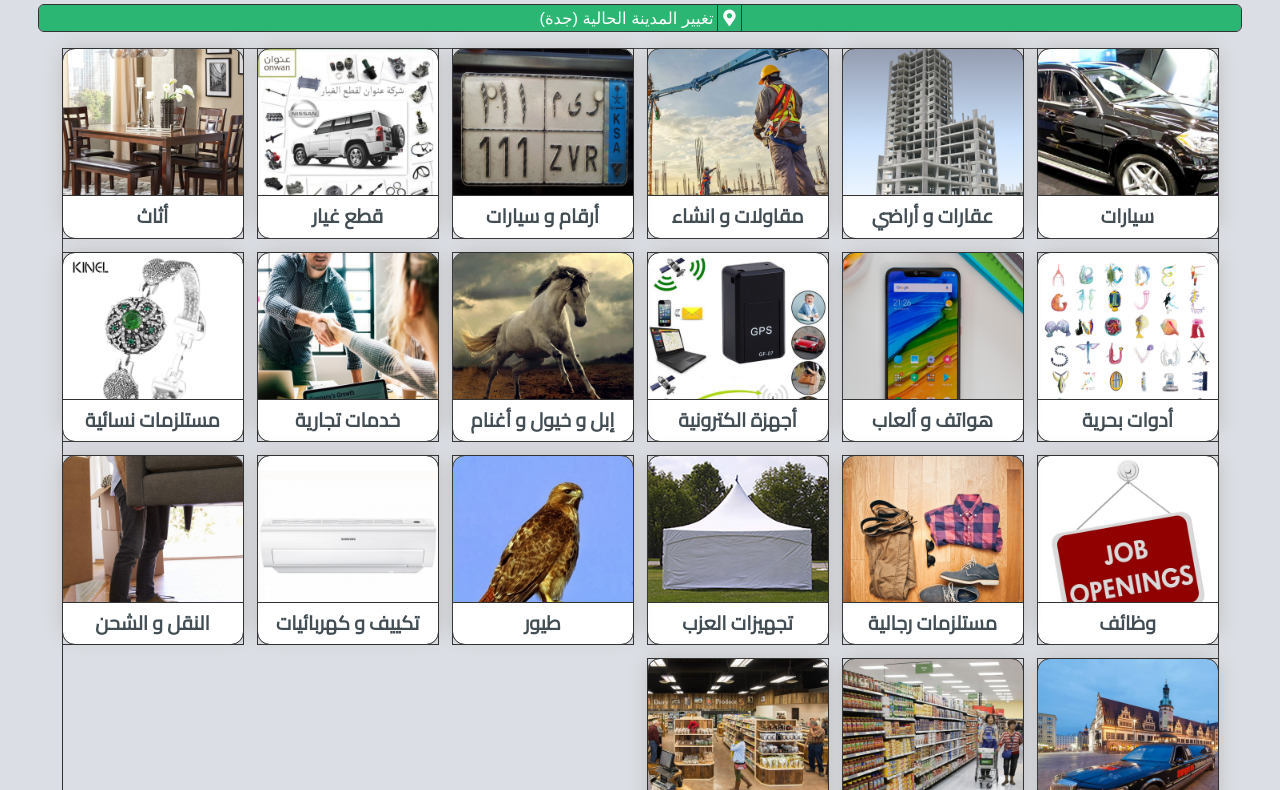
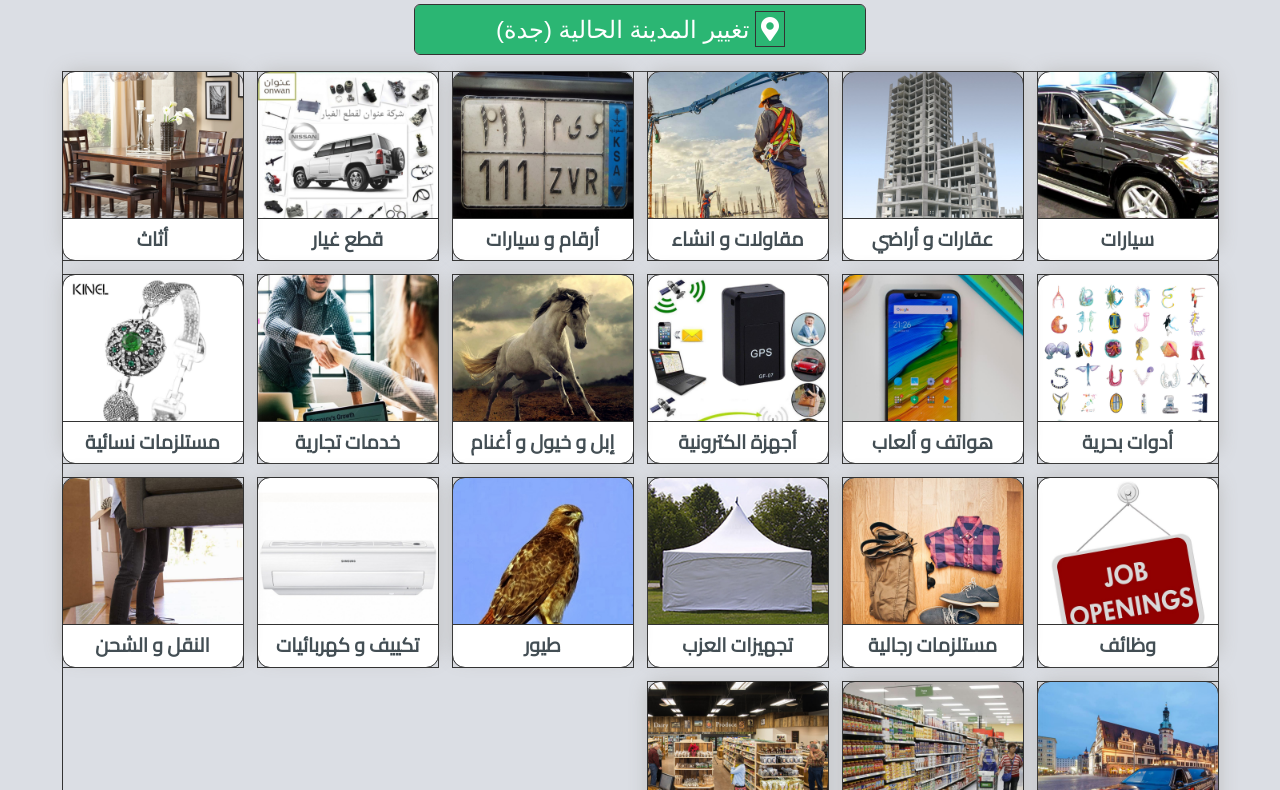
Before and after one commit to Ahmed-Elbessfy/sarrafha, a plain HTML site: page index.html in a window 1280 px wide. Shown: the part 62-852 px from the top of the page. Drawn offline with Linux system fonts and the light colour scheme.

Commit message:
edit city-selection button style
- add max-width and padding
- edit font-size value

```diff
--- a/css/style.css
+++ b/css/style.css
@@ -86,8 +86,10 @@ main {
 
 #city-selection {
   width: 95%;
+  max-width: 30rem;
   margin: 0.5rem auto;
-  font-size: 110%;
+  padding: 0.5rem 0;
+  font-size: 1.6rem;
   -webkit-border-radius: 5px;
   -moz-border-radius: 5px;
   -ms-border-radius: 5px;
```
